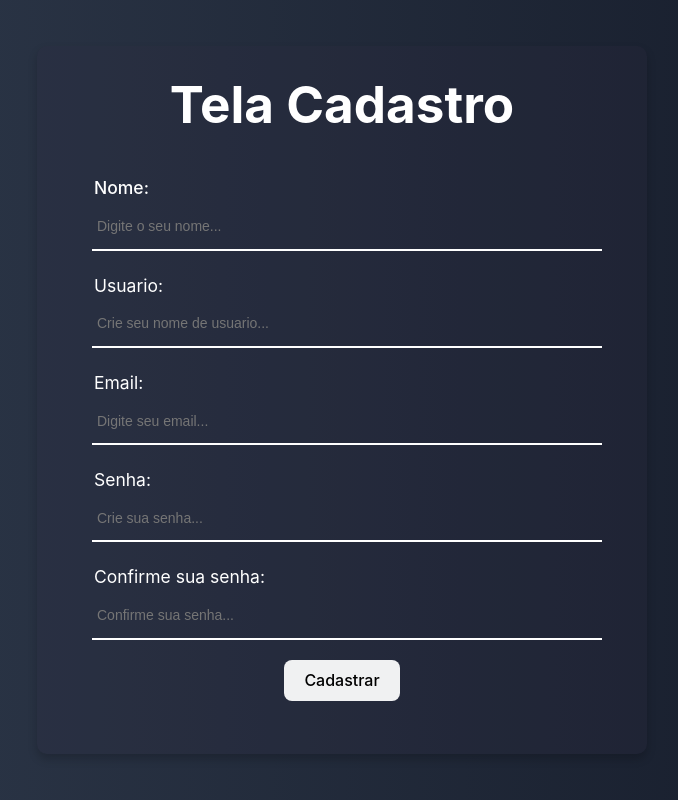
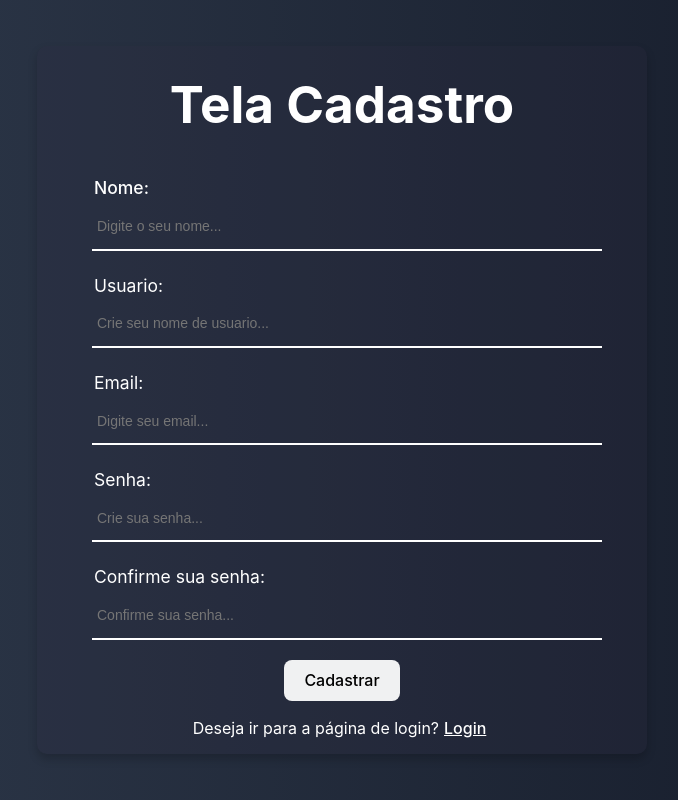
Before and after one commit to vitoriathais/beautyLink-React, a React (Vite) app: page /Cadastro in a window 1280 px wide. Shown: the whole page, without its empty margins (298-976 px from the left). Built offline with nearby package versions, Linux system fonts and the light colour scheme.

Commit message:
linklogin

```diff
--- a/src/components/Pages/FormCadastro.jsx
+++ b/src/components/Pages/FormCadastro.jsx
@@ -26,6 +26,10 @@ function Cadastro() {
       }
     }
   };
+
+  const linkLogin = () => {
+    return navigate ('/');
+  }
 
 
   return (
@@ -77,6 +81,11 @@ function Cadastro() {
         />
 
         <button className="style-cadastrar" onClick={handleCriarUsuario}>Cadastrar</button>
+
+        <div className="frase-redireciona">
+                    <p className="style-pergunta">Deseja ir para a página de login?</p>
+                    <button className="style-criar-cadastro" onClick={linkLogin}>Login</button>
+                </div>
       </div>
   );
 }
```
